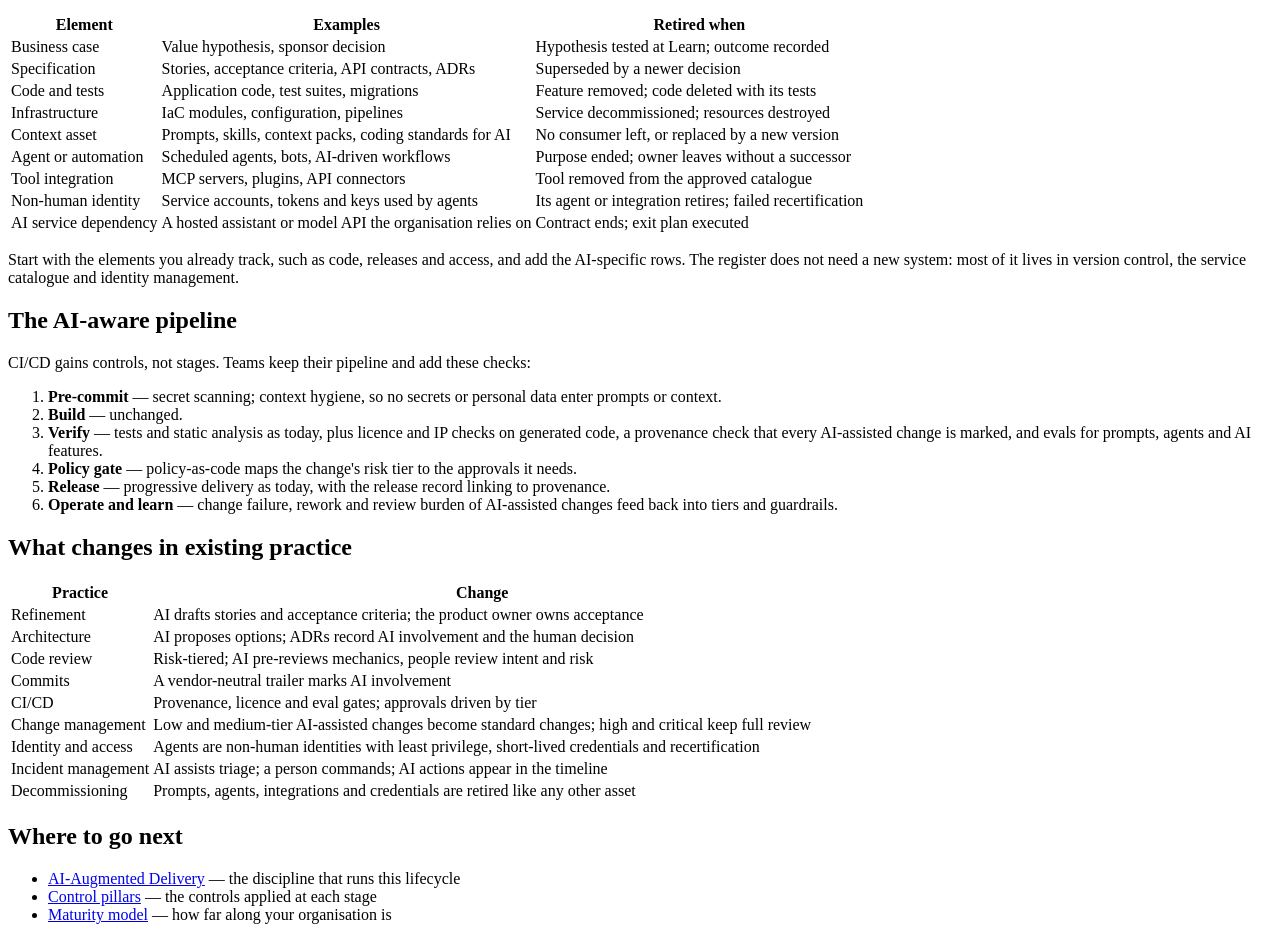
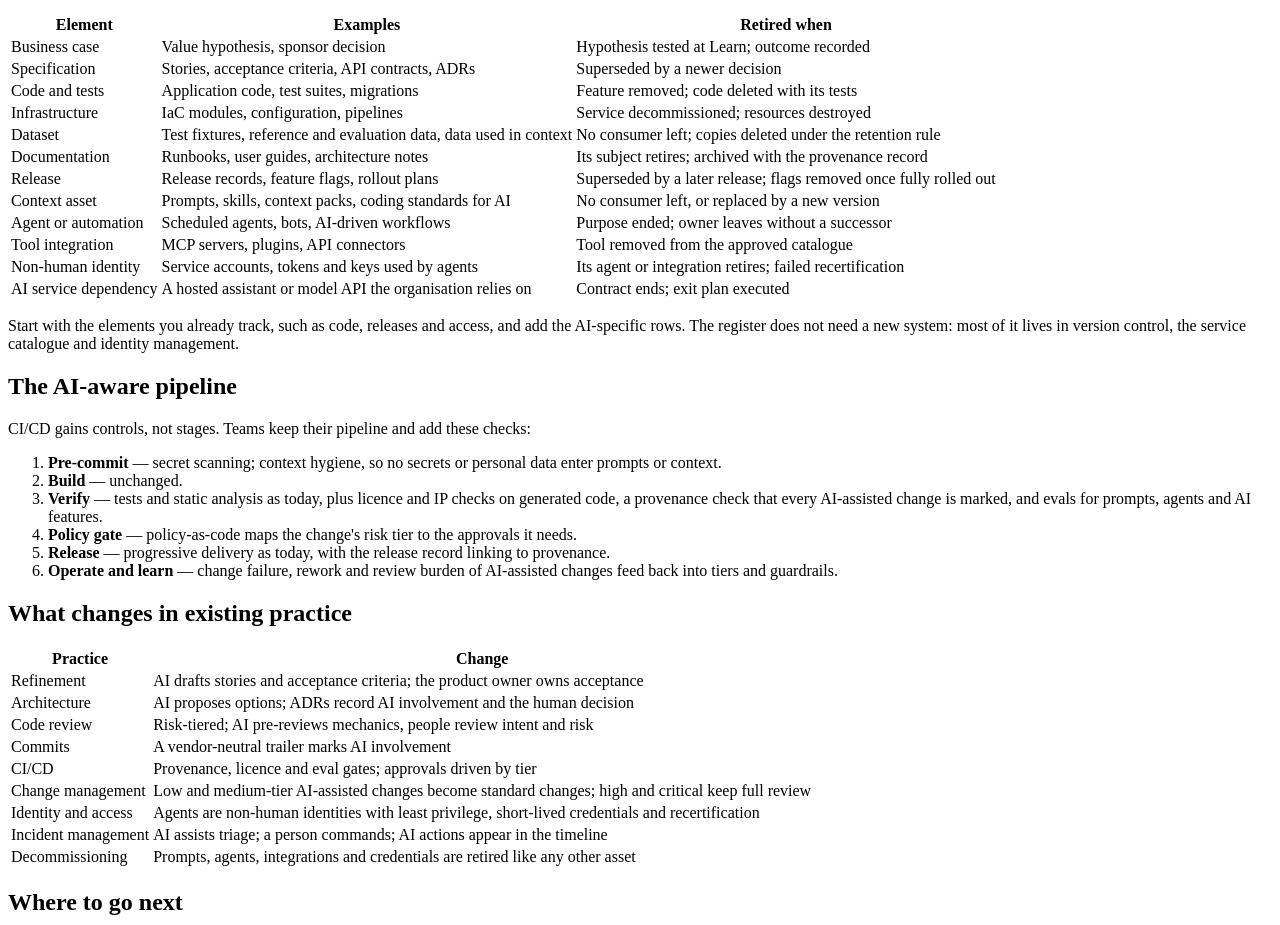
Before and after one commit to Scaled-AIOps/scaledaiops.org, a website: page _content/lifecycle/index.html in a window 1280 px wide. Shown: the part 2590-3515 px from the top of the page. Drawn offline with Linux system fonts and the light colour scheme.

Commit message:
Lifecycle: complete the element register (#15)
The register table now lists every element type named in spec section 3.1.

AI-assisted: yes

```diff
--- a/_content/lifecycle/index.html
+++ b/_content/lifecycle/index.html
@@ -136,6 +136,9 @@
             <tr><td>Specification</td><td>Stories, acceptance criteria, API contracts, ADRs</td><td>Superseded by a newer decision</td></tr>
             <tr><td>Code and tests</td><td>Application code, test suites, migrations</td><td>Feature removed; code deleted with its tests</td></tr>
             <tr><td>Infrastructure</td><td>IaC modules, configuration, pipelines</td><td>Service decommissioned; resources destroyed</td></tr>
+            <tr><td>Dataset</td><td>Test fixtures, reference and evaluation data, data used in context</td><td>No consumer left; copies deleted under the retention rule</td></tr>
+            <tr><td>Documentation</td><td>Runbooks, user guides, architecture notes</td><td>Its subject retires; archived with the provenance record</td></tr>
+            <tr><td>Release</td><td>Release records, feature flags, rollout plans</td><td>Superseded by a later release; flags removed once fully rolled out</td></tr>
             <tr><td>Context asset</td><td>Prompts, skills, context packs, coding standards for AI</td><td>No consumer left, or replaced by a new version</td></tr>
             <tr><td>Agent or automation</td><td>Scheduled agents, bots, AI-driven workflows</td><td>Purpose ended; owner leaves without a successor</td></tr>
             <tr><td>Tool integration</td><td>MCP servers, plugins, API connectors</td><td>Tool removed from the approved catalogue</td></tr>
```
